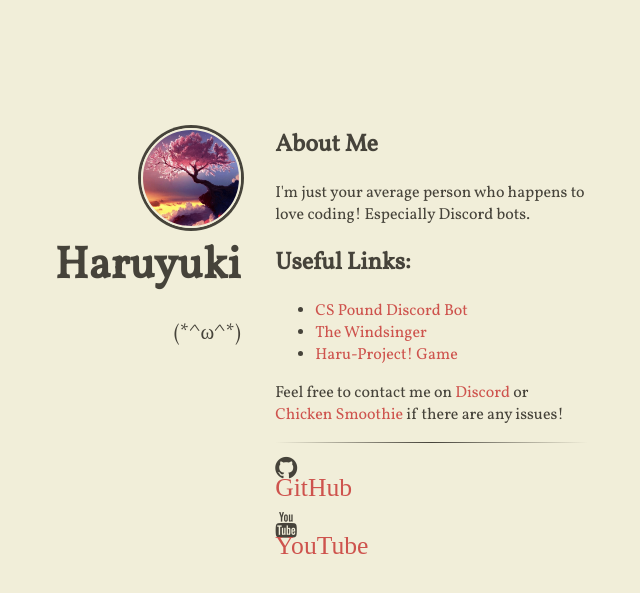
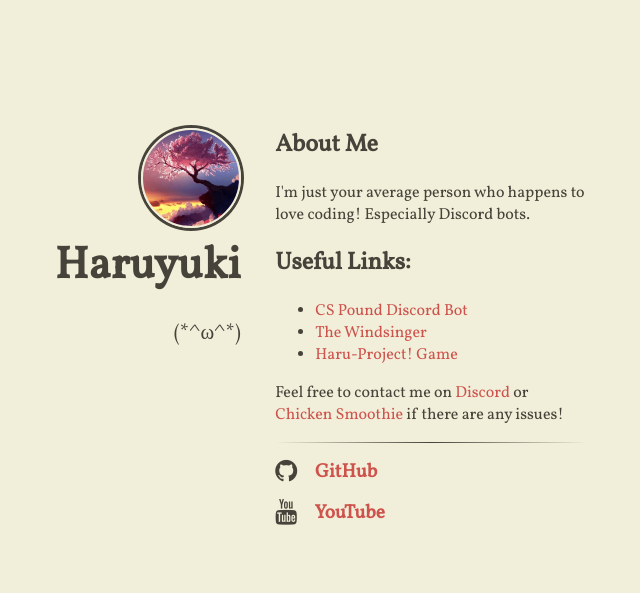
Before and after one commit to haruyuki/haruyuki.github.io, a Jekyll site: the page built from index.html, in a window 1280 px wide. Shown: the top 593 px of the page, without its empty margins (392-1032 px from the left). Built offline with Jekyll 4.4.1, drawn with Linux system fonts in a browser that asks for light colours; nearby versions of some CDN libraries.

Commit message:
FontAwesome requires full tag for icons

```diff
--- a/_includes/content.html
+++ b/_includes/content.html
@@ -20,11 +20,11 @@
 
 <ul class="fa-ul main-list">
   <li class="main-list-item">
-    <span class="fa fa-github fa-lg main-list-item-icon"/>
+    <span class="fa fa-github fa-lg main-list-item-icon"></span>
     <a href="https://github.com/haruyuki">GitHub</a>
   </li>
   <li class="main-list-item">
-    <span class="fa fa-youtube fa-lg main-list-item-icon"/>
+    <span class="fa fa-youtube fa-lg main-list-item-icon"></span>
     <a href="http://youtube.com/c/haruyukii">YouTube</a>
   </li>
 </ul>
```
